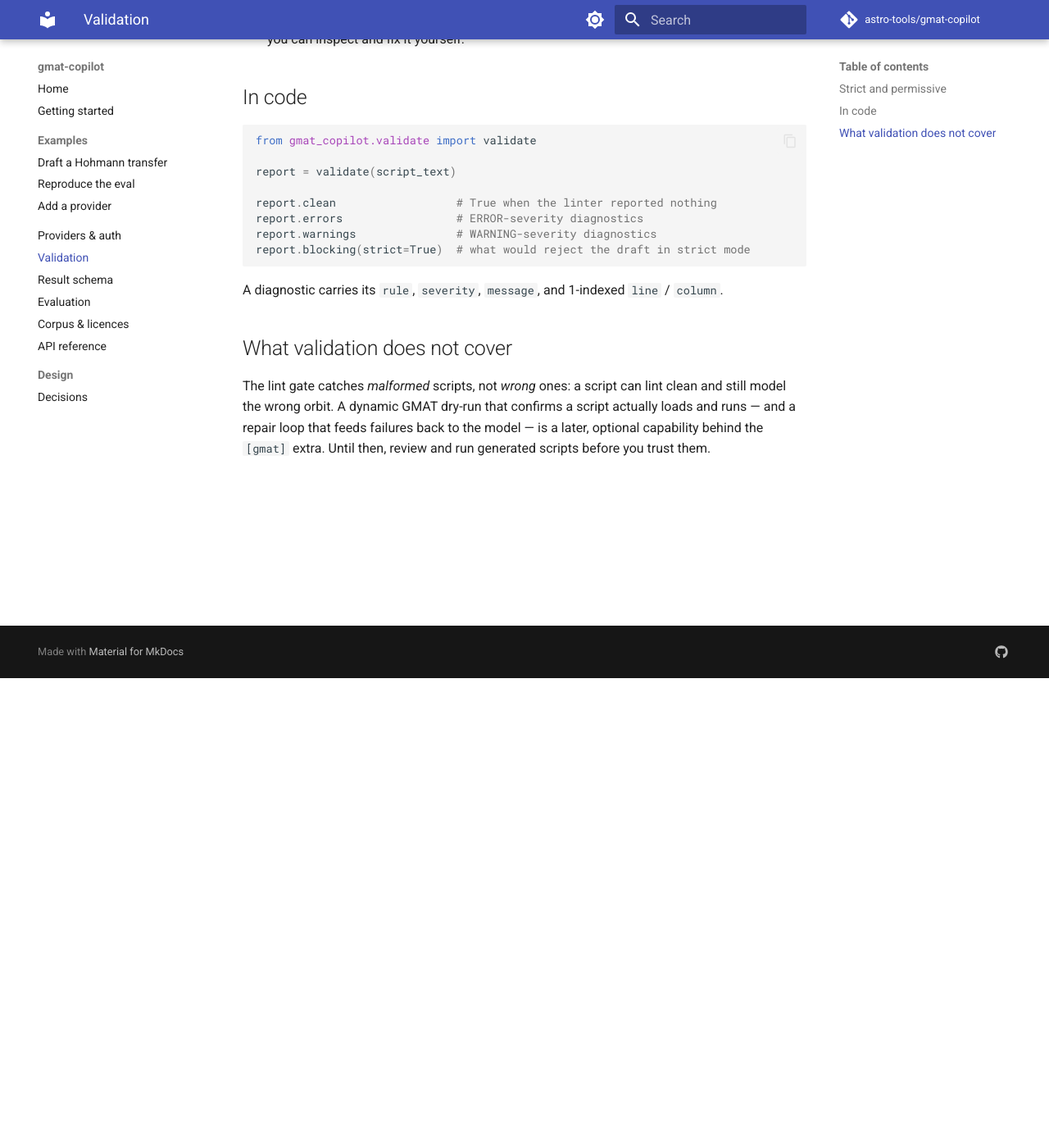
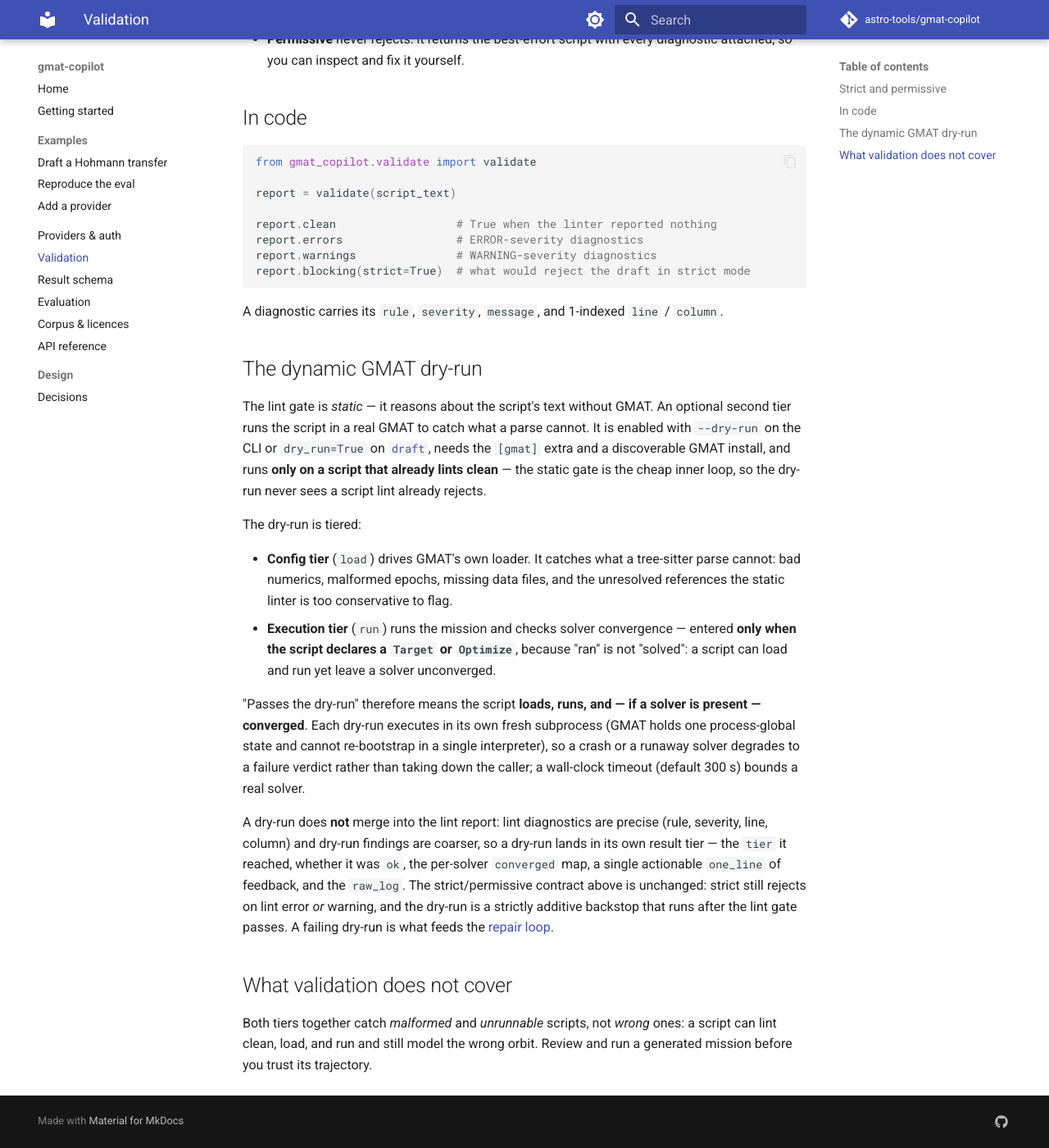
Before and after one commit to astro-tools/gmat-copilot, an MkDocs documentation site: the page built from docs/validation.md, in a window 1280 px wide and 1400 px high, scrolled down 573 px. Shown: the whole window at 82% size. Built offline with MkDocs 1.6.1 and Material for MkDocs 9.7.7, drawn with Linux system fonts in a browser that asks for light colours; comment, search, counter and statistics services are not loaded; some of the changed text lies outside the part shown.

Commit message:
Docs: static->dynamic validation contract, repair-loop and provenance pages
Extend the validation page with the optional gmat-run dry-run tier (config/execution,
subprocess isolation, separate result tier); add dedicated repair-loop and provenance
pages (the .copilot.json schema); add the dry_run field to the result schema and link
the provenance overview to its page; render the new modules in the API reference.

```diff
--- a/docs/validation.md
+++ b/docs/validation.md
@@ -1,8 +1,9 @@
 # Validation
 
-Every generated script is checked against the [`gmat-script`](https://github.com/astro-tools/gmat-script)
-static linter — GMAT-free, instant, and deterministic. The linter reports diagnostics at three
-severities:
+gmat-copilot validates in two tiers: a **static lint gate** that is always on, and an optional
+**dynamic GMAT dry-run**. Every generated script is first checked against the
+[`gmat-script`](https://github.com/astro-tools/gmat-script) static linter — GMAT-free, instant, and
+deterministic. The linter reports diagnostics at three severities:
 
 - **ERROR** — the script does not parse, or contains a defect GMAT rejects outright.
 - **WARNING** — an unknown field, a type mismatch, an enum violation, or a reference that does not
@@ -33,9 +34,37 @@
 
 A diagnostic carries its `rule`, `severity`, `message`, and 1-indexed `line` / `column`.
 
+## The dynamic GMAT dry-run
+
+The lint gate is *static* — it reasons about the script's text without GMAT. An optional second tier
+runs the script in a real GMAT to catch what a parse cannot. It is enabled with `--dry-run` on the
+CLI or `dry_run=True` on [`draft`](api.md), needs the `[gmat]` extra and a discoverable GMAT install,
+and runs **only on a script that already lints clean** — the static gate is the cheap inner loop, so
+the dry-run never sees a script lint already rejects.
+
+The dry-run is tiered:
+
+- **Config tier** (`load`) drives GMAT's own loader. It catches what a tree-sitter parse cannot: bad
+  numerics, malformed epochs, missing data files, and the unresolved references the static linter is
+  too conservative to flag.
+- **Execution tier** (`run`) runs the mission and checks solver convergence — entered **only when the
+  script declares a `Target` or `Optimize`**, because "ran" is not "solved": a script can load and run
+  yet leave a solver unconverged.
+
+"Passes the dry-run" therefore means the script **loads, runs, and — if a solver is present —
+converged**. Each dry-run executes in its own fresh subprocess (GMAT holds one process-global state
+and cannot re-bootstrap in a single interpreter), so a crash or a runaway solver degrades to a failure
+verdict rather than taking down the caller; a wall-clock timeout (default 300 s) bounds a real solver.
+
+A dry-run does **not** merge into the lint report: lint diagnostics are precise (rule, severity, line,
+column) and dry-run findings are coarser, so a dry-run lands in its own result tier — the `tier` it
+reached, whether it was `ok`, the per-solver `converged` map, a single actionable `one_line` of
+feedback, and the `raw_log`. The strict/permissive contract above is unchanged: strict still rejects
+on lint error *or* warning, and the dry-run is a strictly additive backstop that runs after the lint
+gate passes. A failing dry-run is what feeds the [repair loop](repair.md).
+
 ## What validation does not cover
 
-The lint gate catches *malformed* scripts, not *wrong* ones: a script can lint clean and still model
-the wrong orbit. A dynamic GMAT dry-run that confirms a script actually loads and runs — and a repair
-loop that feeds failures back to the model — is a later, optional capability behind the `[gmat]`
-extra. Until then, review and run generated scripts before you trust them.
+Both tiers together catch *malformed* and *unrunnable* scripts, not *wrong* ones: a script can lint
+clean, load, and run and still model the wrong orbit. Review and run a generated mission before you
+trust its trajectory.
```
Also changed, not shown: docs/api.md (+12 -0 lines), docs/output-schema.md (+20 -26 lines), docs/provenance.md (added, +104 -0 lines), docs/repair.md (added, +89 -0 lines).
